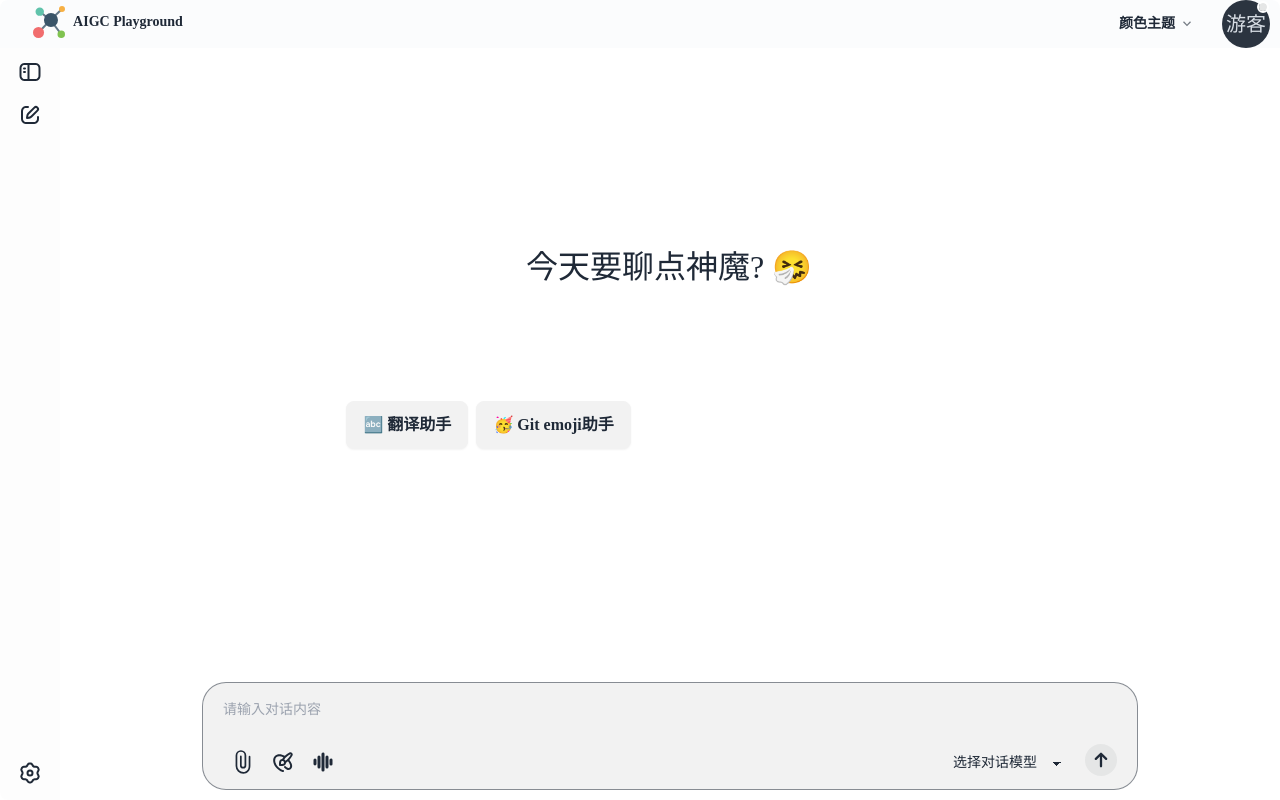
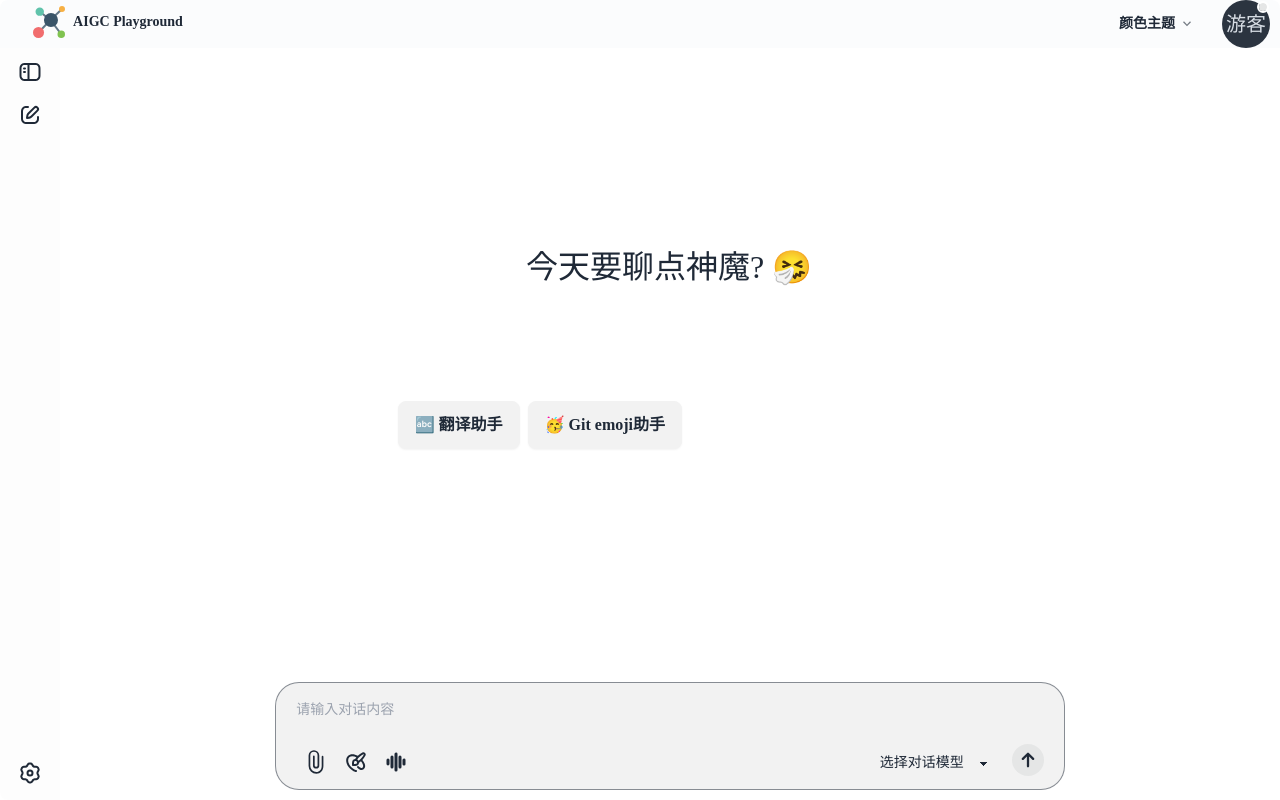
Before and after one commit to pldz1/Chat_Playground, a Vue app in the folder web/: page /home in a window 1280 px wide. Both pictures are taken after a click on the button "冲冲冲". Built offline with nearby package versions, Linux system fonts and the light colour scheme; what markdown-it-container, markdown-it-deflist, markdown-it-ins, markdown-it-mark would draw is missing.

Commit message:
🐛 ✨ Fix chat input card bug and refine the chat card width.

```diff
--- a/web/src/components/ChatInputArea.vue
+++ b/web/src/components/ChatInputArea.vue
@@ -118,6 +118,11 @@ const onSendInputData = async () => {
   if (flag) {
     inputText.value = "";
     emit("on-start", data);
+
+    // 输入框回退原来大小
+    if (cciaTextareaRef.value) {
+      cciaTextareaRef.value.rows = 2;
+    }
   } else {
     dsAlert({ type: "error", message: "没有输入有效的问题!" });
     return;
@@ -149,11 +154,6 @@ const onEnterKeydown = async (event) => {
     // 阻止默认行为（换行）并发送内容
     event.preventDefault();
     await onSendInputData();
-
-    // 输入框回退原来大小
-    if (cciaTextareaRef.value) {
-      cciaTextareaRef.value.style.height = "0px";
-    }
   }
 };
 
--- a/web/src/views/chat/ChatCard.vue
+++ b/web/src/views/chat/ChatCard.vue
@@ -1,6 +1,5 @@
 <template>
   <div class="chat-card-container">
-    <div class="ccdc-main-content">
       <!-- 显示markdown的问答区域 -->
       <ChatInsTemplate v-show="isShowTemplate" @on-update="onDrawTemplateIns"></ChatInsTemplate>
       <div class="ccdc-messages-container">
@@ -11,7 +10,6 @@
         <ChatInputArea :is-chatting="isChatting" @on-start="onStartChat" @on-stop="onStopChat"></ChatInputArea>
         <ImageFunPreview></ImageFunPreview>
       </div>
-    </div>
   </div>
 </template>
 
@@ -105,11 +103,16 @@ onMounted(() => {
   height: 100%;
   padding: 8px;
 
+  .ccdc-messages-container,
+  .chat-template-display-card,
+  .cccd-input-area {
+    position: absolute;
+    left: 16%;
+    width: 68%;
+    max-width: 68%;
+  }
+
   .ccdc-messages-container {
-    position: absolute;
-    left: 10%;
-    width: 80%;
-    max-width: 80%;
     height: calc(100% - 128px);
     z-index: 100;
   }
@@ -123,11 +126,7 @@ onMounted(() => {
   }
 
   .cccd-input-area {
-    position: absolute;
     bottom: 10px;
-    left: 10%;
-    width: 80%;
-    max-width: 80%;
     z-index: 201;
     display: flex;
     justify-content: center;
--- a/web/src/views/chat/ChatInsTemplate.vue
+++ b/web/src/views/chat/ChatInsTemplate.vue
@@ -109,10 +109,6 @@ onUnmounted(() => {
 
 <style lang="scss" scoped>
 .chat-template-display-card {
-  position: absolute;
-  left: 10%;
-  width: 80%;
-  max-width: 80%;
   height: calc(100% - 128px);
   z-index: 200;
   background-color: transparent;
```
